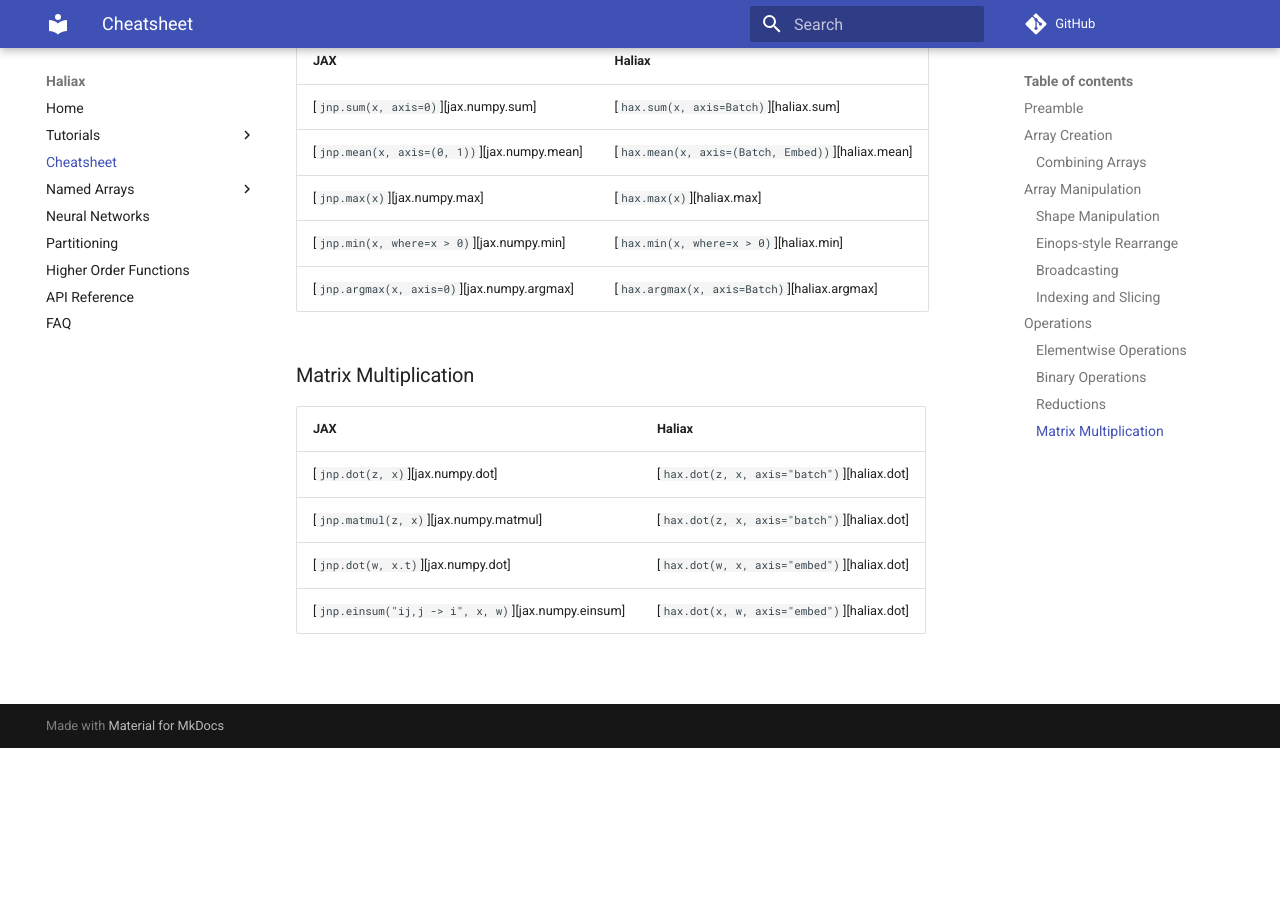
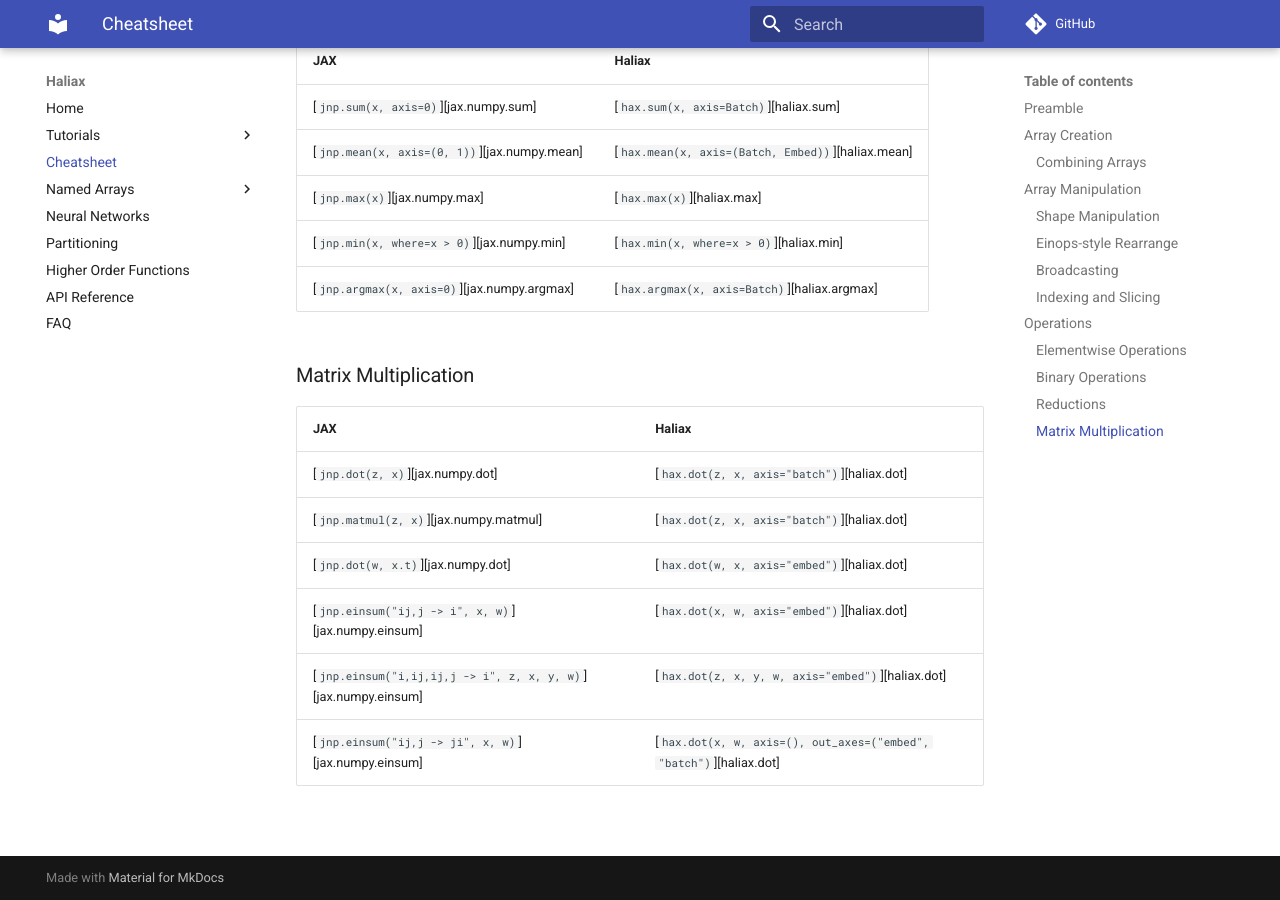
Before and after one commit to stanford-crfm/haliax, an MkDocs documentation site: the page built from docs/cheatsheet.md, in a window 1280 px wide and 900 px high, scrolled down 4782 px. Built offline with MkDocs 1.6.1 and Material for MkDocs 9.7.7, drawn with Linux system fonts in a browser that asks for light colours; comment, search, counter and statistics services are not loaded; before the commit the page ends 5530 px from its top, so only the background shows below that.

Commit message:
add docs for the new dot

```diff
--- a/docs/cheatsheet.md
+++ b/docs/cheatsheet.md
@@ -151,9 +151,11 @@
 
 ### Matrix Multiplication
 
-| JAX                                                 | Haliax                                      |
-|-----------------------------------------------------|---------------------------------------------|
-| [`jnp.dot(z, x)`][jax.numpy.dot]                    | [`hax.dot(z, x, axis="batch")`][haliax.dot] |
-| [`jnp.matmul(z, x)`][jax.numpy.matmul]              | [`hax.dot(z, x, axis="batch")`][haliax.dot] |
-| [`jnp.dot(w, x.t)`][jax.numpy.dot]                  | [`hax.dot(w, x, axis="embed")`][haliax.dot] |
-| [`jnp.einsum("ij,j -> i", x, w)`][jax.numpy.einsum] | [`hax.dot(x, w, axis="embed")`][haliax.dot]  |
+| JAX                                                            | Haliax                                                             |
+|----------------------------------------------------------------|--------------------------------------------------------------------|
+| [`jnp.dot(z, x)`][jax.numpy.dot]                               | [`hax.dot(z, x, axis="batch")`][haliax.dot]                        |
+| [`jnp.matmul(z, x)`][jax.numpy.matmul]                         | [`hax.dot(z, x, axis="batch")`][haliax.dot]                        |
+| [`jnp.dot(w, x.t)`][jax.numpy.dot]                             | [`hax.dot(w, x, axis="embed")`][haliax.dot]                        |
+| [`jnp.einsum("ij,j -> i", x, w)`][jax.numpy.einsum]            | [`hax.dot(x, w, axis="embed")`][haliax.dot]                        |
+| [`jnp.einsum("i,ij,ij,j -> i", z, x, y, w)`][jax.numpy.einsum] | [`hax.dot(z, x, y, w, axis="embed")`][haliax.dot]                  |
+| [`jnp.einsum("ij,j -> ji", x, w)`][jax.numpy.einsum]           | [`hax.dot(x, w, axis=(), out_axes=("embed", "batch")`][haliax.dot] |
```
Also changed, not shown: docs/api.md (+36 -0 lines).
